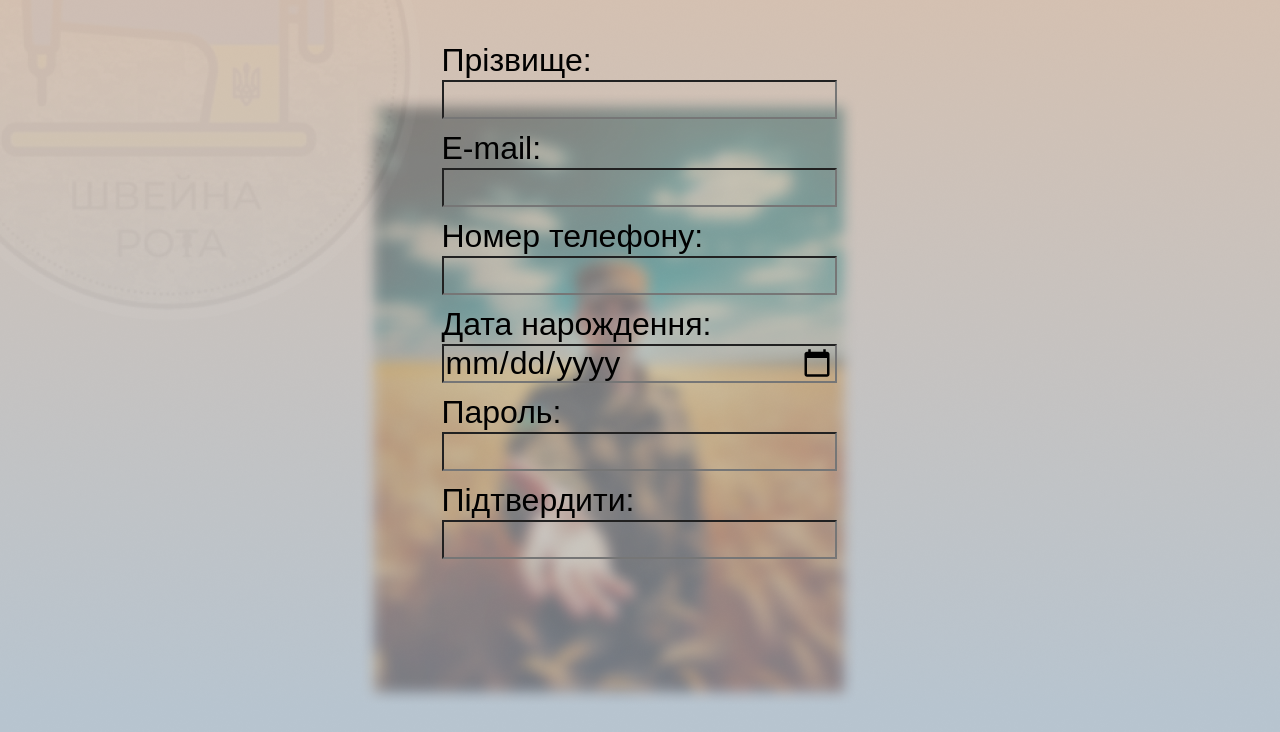
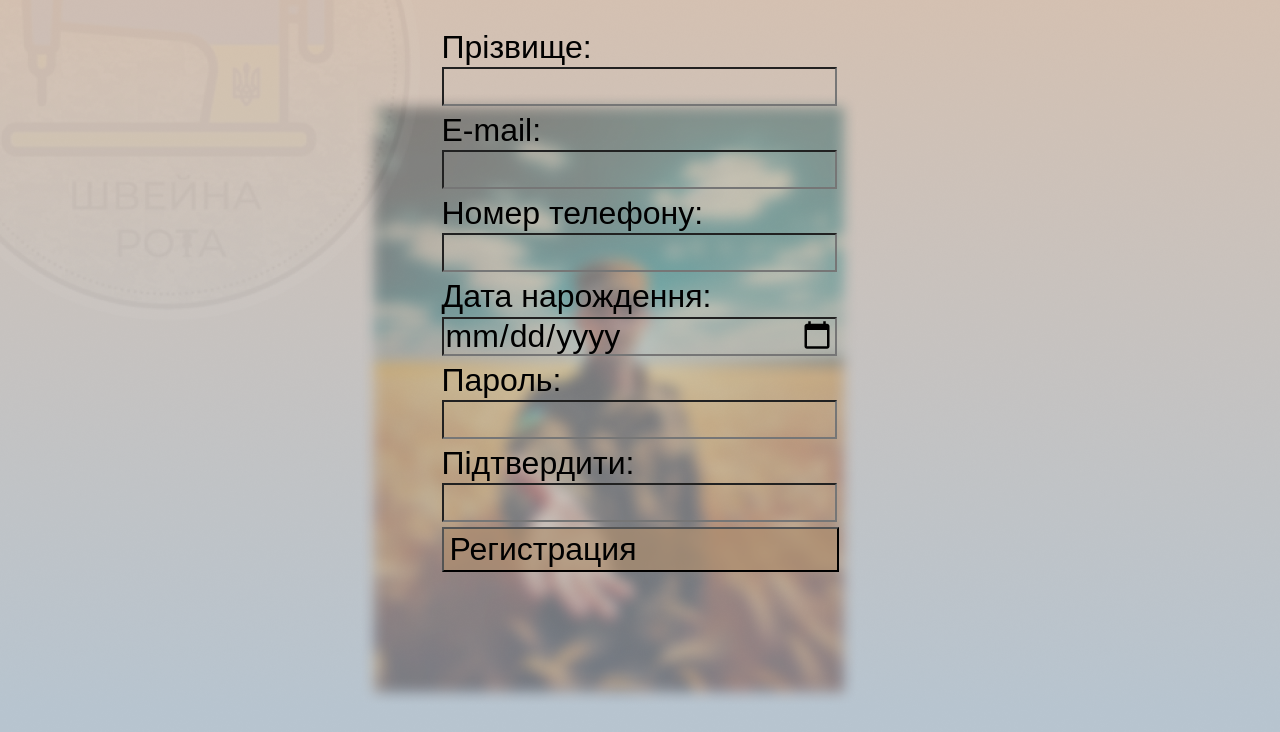
Before and after one commit to BohdanRubanov/ShveinaRota, a Django app: page /profile/registration in a window 1280 px wide. Shown: the part 68-800 px from the top of the page. Run offline with Django 4.2, Linux system fonts and the light colour scheme; parts of the project's set-up code (start-up, migrations or seed data) failed here and were passed over.

Commit message:
registration buton

```diff
--- a/user/static/css/registration.css
+++ b/user/static/css/registration.css
@@ -265,7 +265,7 @@
 
     position: relative;
     align-content:space-around;
-    gap: 10px;
+    gap: 5px;
 
   }
   .form-items{
@@ -280,3 +280,6 @@
     gap: 100px;
 
 }
+.button-regist{
+  background-color: rgb(175, 143, 111, 0.69);
+}
--- a/user/templates/user/registration.html
+++ b/user/templates/user/registration.html
@@ -51,6 +51,7 @@
             <label for="password-verification">Підтвердити:</label>
             <input id="password-verification"  type="password">
         </fieldset>
+        <button class="form-items button-regist">Регистрация</button>
     </form>
 </body>
 </html>
```
